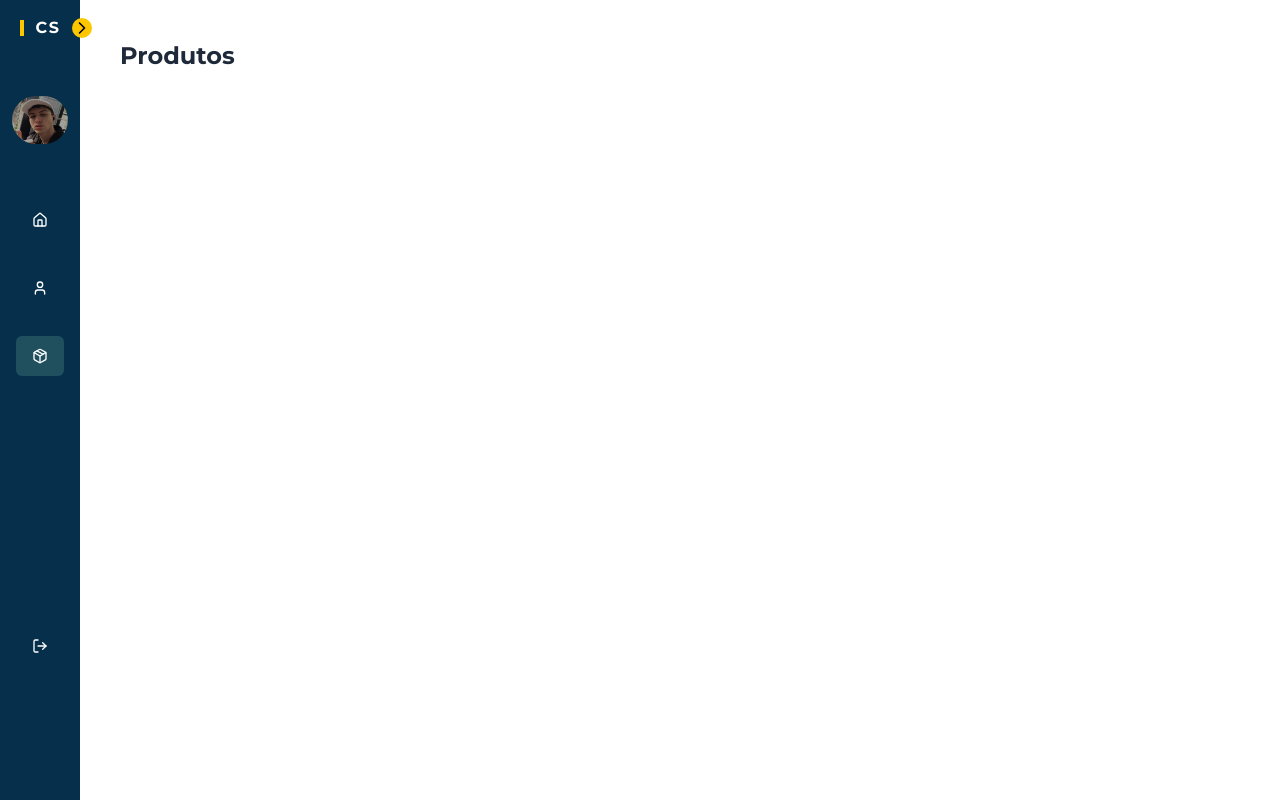
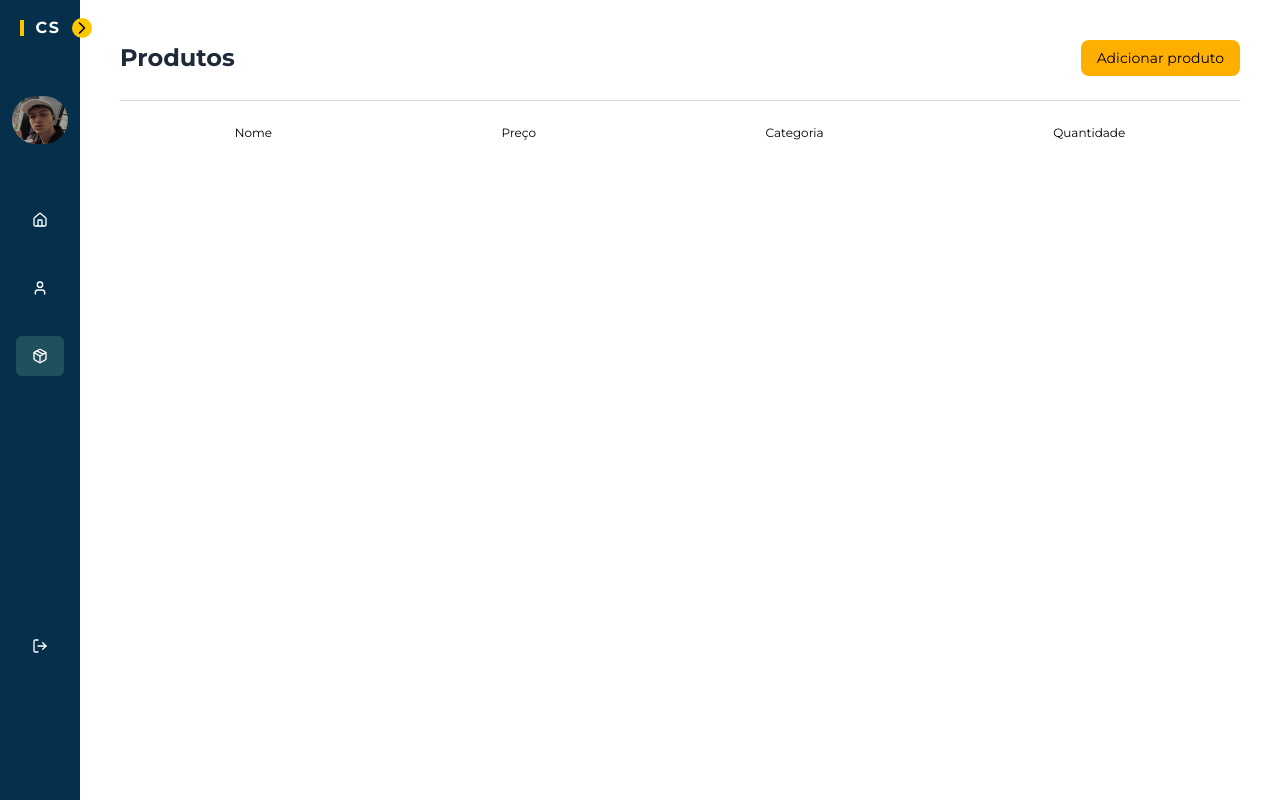
Before and after one commit to lucasherrerods/crud-system, a React (Vite) app in the folder frontend/: page /products in a window 1280 px wide. Built offline with nearby package versions, Linux system fonts and the light colour scheme.

Commit message:
feat: implement ModalContext and form inputs on pages

```diff
--- a/frontend/src/App.jsx
+++ b/frontend/src/App.jsx
@@ -3,11 +3,13 @@ import Home from './pages/Home'
 import Users from './pages/Users'
 import Products from './pages/Products'
 import { ToggleProvider } from './contexts/ToggleContext'
+import { ModalProvider } from './contexts/ModalContext'
 
 function App() {
 
   return (
     <ToggleProvider>
+      <ModalProvider>
         <BrowserRouter>
           <Routes>
             <Route path='/' element={<Home />}></Route>
@@ -15,6 +17,7 @@ function App() {
             <Route path='/products' element={<Products />}></Route>
           </Routes>
         </BrowserRouter>
+      </ModalProvider>
     </ToggleProvider>
   )
 }
--- /dev/null
+++ b/frontend/src/components/Modal/index.jsx
@@ -0,0 +1,15 @@
+import { createPortal } from 'react-dom'
+
+function Modal({ open, onClose, children }) {
+
+  return createPortal(
+    <div onClick={onClose} className={`fixed inset-0 flex justify-center items-center transition-colors z-50 ${open ? 'visible bg-black/30' : 'invisible'}`}>
+      <div onClick={e => e.stopPropagation()} className={`relative bg-white rounded-xl shadow p-6 transition-all ${open ? 'scale-100 opacity-100' : 'scale-125 opacity-0'}`}>
+        {children}
+      </div>
+    </div>,
+    document.body
+  )
+}
+
+export default Modal
--- /dev/null
+++ b/frontend/src/contexts/ModalContext.jsx
@@ -0,0 +1,22 @@
+import { createContext, useContext, useState } from "react";
+
+const ModalContext = createContext()
+
+export function ModalProvider({ children }) {
+  //Estado para controle de toggle do Modal
+  const [open, setOpen] = useState(false)
+
+  const toggleModal = () => {
+    setOpen((prev) => !prev)
+  }
+
+  return (
+    <ModalContext.Provider value={{ open, toggleModal }}>
+      {children}
+    </ModalContext.Provider>
+  )
+}
+
+export function useModal() {
+  return useContext(ModalContext)
+}
--- a/frontend/src/index.css
+++ b/frontend/src/index.css
@@ -3,3 +3,8 @@
 * {
   font-family: "Montserrat", sans-serif;
 }
+
+input::-webkit-inner-spin-button,
+input::-webkit-outer-spin-button {
+  appearance: none;
+}
--- a/frontend/src/pages/Products/index.jsx
+++ b/frontend/src/pages/Products/index.jsx
@@ -1,13 +1,59 @@
+import { ShoppingBasket, CircleDollarSign, AlignStartVertical, Layers } from 'lucide-react'
 import Sidebar from '../../components/Sidebar'
 import Main from '../../components/Main'
+import Modal from '../../components/Modal'
+import { useModal } from '../../contexts/ModalContext'
 
 function Products() {
+
+  //Utilizando contexto criado
+  const { open, toggleModal } = useModal()
 
   return (
     <div>
       <Sidebar></Sidebar>
       <Main>
-        <h1 className='text-2xl text-gray-800 font-bold'>Produtos</h1>
+        <header className='flex items-center justify-between border-b-1 border-b-gray-300 pb-6'>
+          <h1 className='text-2xl text-gray-800 font-bold'>Produtos</h1>
+          <button className='bg-[#FEAF00] text-sm px-4 py-2 rounded-lg cursor-pointer transition-all ease-in-out duration-300 hover:-translate-y-1' onClick={toggleModal}>Adicionar produto</button>
+        </header>
+        <div className='pt-6'>
+          <ul className='flex items-center justify-around text-xs'>
+            <li>Nome</li>
+            <li>Preço</li>
+            <li>Categoria</li>
+            <li>Quantidade</li>
+          </ul>
+        </div>
+        <Modal open={open} onClose={toggleModal}>
+          <div className='text-center w-140 flex flex-col gap-10'>
+            <div className='mx-auto my-4'>
+              <h3 className='text-lg text-gray-800'>Adicionar Produto</h3>
+            </div>
+            <form className='flex flex-col gap-5 text-xs text-black'>
+              <div className='flex items-center gap-3'>
+                <ShoppingBasket size={16} />
+                <input type="text" placeholder='Nome' className='w-full p-2 rounded-lg transition-all ease-in-out duration-200 outline-0 border border-gray-200 focus:border-sky-400' />
+              </div>
+              <div className='flex items-center gap-3'>
+                <CircleDollarSign size={16} />
+                <input type="number" placeholder='Preço' className='w-full p-2 rounded-lg transition-all ease-in-out duration-200 outline-0 border border-gray-200 focus:border-sky-400' />
+              </div>
+              <div className='flex items-center gap-3'>
+                <AlignStartVertical size={16} />
+                <input type="text" placeholder='Categoria' className='w-full p-2 rounded-lg transition-all ease-in-out duration-200 outline-0 border border-gray-200 focus:border-sky-400' />
+              </div>
+              <div className='flex items-center gap-3'>
+                <Layers size={16} />
+                <input type="number" placeholder='Quantidade' className='w-full p-2 rounded-lg transition-all ease-in-out duration-200 outline-0 border border-gray-200 focus:border-sky-400' />
+              </div>
+            </form>
+            <div className='flex items-center justify-around pt-6 text-xs'>
+              <button className='py-2 px-4 cursor-pointer bg-gray-200 transition-all ease-in-out duration-200 rounded-lg hover:scale-105' onClick={toggleModal}>Cancelar</button>
+              <button className='py-2 px-4 cursor-pointer bg-green-500 text-white transition-all ease-in-out duration-200 rounded-lg hover:scale-105'>Salvar</button>
+            </div>
+          </div>
+        </Modal>
       </Main>
     </div>
   )
--- a/frontend/src/pages/Users/index.jsx
+++ b/frontend/src/pages/Users/index.jsx
@@ -1,7 +1,13 @@
+import { User, Mail, Phone } from 'lucide-react'
 import Sidebar from '../../components/Sidebar'
 import Main from '../../components/Main'
+import Modal from '../../components/Modal'
+import { useModal } from '../../contexts/ModalContext'
 
 function Users() {
+
+  //Utilizando contexto criado
+  const { open, toggleModal } = useModal()
 
   return (
     <div>
@@ -9,7 +15,7 @@ function Users() {
       <Main>
         <header className='flex items-center justify-between border-b-1 border-b-gray-300 pb-6'>
           <h1 className='text-2xl text-gray-800 font-bold'>Usuários</h1>
-          <button className='bg-[#FEAF00] text-sm px-4 py-2 rounded-lg cursor-pointer transition-all ease-in-out duration-300 hover:-translate-y-1'>Adicionar usuário</button>
+          <button className='bg-[#FEAF00] text-sm px-4 py-2 rounded-lg cursor-pointer transition-all ease-in-out duration-300 hover:-translate-y-1' onClick={toggleModal}>Adicionar usuário</button>
         </header>
         <div className='pt-6'>
           <ul className='flex items-center justify-around text-xs'>
@@ -19,6 +25,31 @@ function Users() {
             <li>Status</li>
           </ul>
         </div>
+        <Modal open={open} onClose={toggleModal}>
+          <div className='text-center w-140 flex flex-col gap-10'>
+            <div className='mx-auto my-4'>
+              <h3 className='text-lg text-gray-800'>Adicionar Usuário</h3>
+            </div>
+            <form className='flex flex-col gap-5 text-xs text-black'>
+              <div className='flex items-center gap-3'>
+                <User size={16} />
+                <input type="text" placeholder='Nome' className='w-full p-2 rounded-lg transition-all ease-in-out duration-200 outline-0 border border-gray-200 focus:border-sky-400' />
+              </div>
+              <div className='flex items-center gap-3'>
+                <Mail size={16} />
+                <input type="email" placeholder='E-mail' className='w-full p-2 rounded-lg transition-all ease-in-out duration-200 outline-0 border border-gray-200 focus:border-sky-400' />
+              </div>
+              <div className='flex items-center gap-3'>
+                <Phone size={16} />
+                <input type="number" placeholder='Telefone' className='w-full p-2 rounded-lg transition-all ease-in-out duration-200 outline-0 border border-gray-200 focus:border-sky-400' />
+              </div>
+            </form>
+            <div className='flex items-center justify-around pt-6 text-xs'>
+              <button className='py-2 px-4 cursor-pointer bg-gray-200 transition-all ease-in-out duration-200 rounded-lg hover:scale-105' onClick={toggleModal}>Cancelar</button>
+              <button className='py-2 px-4 cursor-pointer bg-green-500 text-white transition-all ease-in-out duration-200 rounded-lg hover:scale-105'>Salvar</button>
+            </div>
+          </div>
+        </Modal>
       </Main>
     </div>
   )
```
Lines whose indentation alone changed are shown as unchanged.
